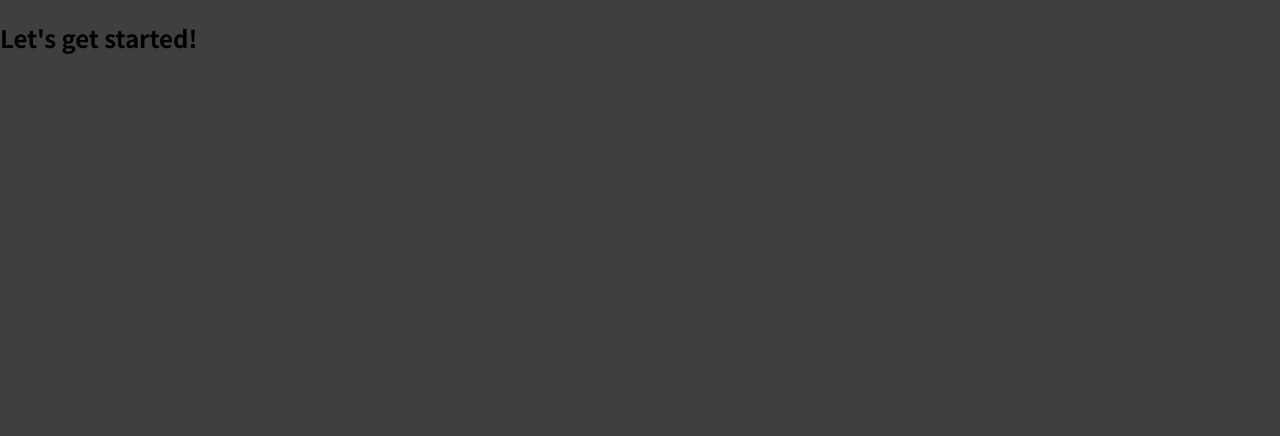
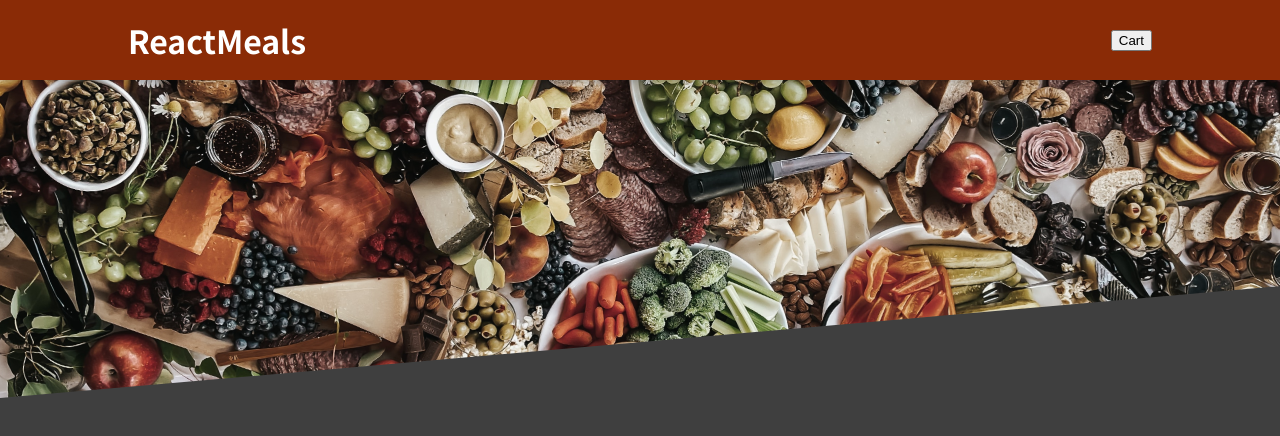
Before and after one commit to anask601/food-order-app, a React (Create React App) app: page / in a window 1280 px wide. Shown: the top 436 px of the page. Built offline with nearby package versions, Linux system fonts and the light colour scheme.

Commit message:
added a Header Component

```diff
--- a/src/App.js
+++ b/src/App.js
@@ -1,8 +1,11 @@
+import { Fragment } from "react";
+import Header from "./components/Layout/Header";
+
 function App() {
   return (
-    <div>
-      <h2>Let's get started!</h2>
-    </div>
+    <Fragment>
+      <Header />
+    </Fragment>
   );
 }
 
--- a/src/components/Layout/Header.js
+++ b/src/components/Layout/Header.js
@@ -0,0 +1,19 @@
+import { Fragment } from "react";
+import platter from "../../assets/platter.jpg";
+import classes from "./Header.module.css";
+
+const Header = () => {
+  return (
+    <Fragment>
+      <header className={classes.header}>
+        <h1>ReactMeals</h1>
+        <button>Cart</button>
+      </header>
+      <div className={classes["main-image"]}>
+        <img src={platter} alt="A table full of delicious food! 😋" />
+      </div>
+    </Fragment>
+  );
+};
+
+export default Header;
--- a/src/components/Layout/Header.module.css
+++ b/src/components/Layout/Header.module.css
@@ -0,0 +1,29 @@
+.header {
+  position: fixed;
+  top: 0;
+  left: 0;
+  width: 100%;
+  height: 5rem;
+  background-color: #8a2b06;
+  color: white;
+  display: flex;
+  justify-content: space-between;
+  align-items: center;
+  padding: 0 10%;
+  box-shadow: 0 2px 8px rgba(0, 0, 0, 0.25);
+  z-index: 10;
+}
+
+.main-image {
+  width: 100%;
+  height: 25rem;
+  z-index: 0;
+  overflow: hidden;
+}
+
+.main-image img {
+  width: 110%;
+  height: 100%;
+  object-fit: cover;
+  transform: rotateZ(-5deg) translateY(-4rem) translateX(-1rem);
+}
```
Also changed, not shown: src/assets/platter.jpg (added).
